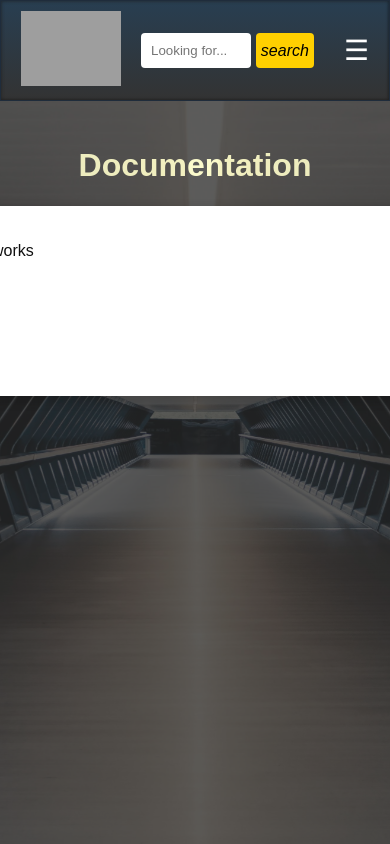
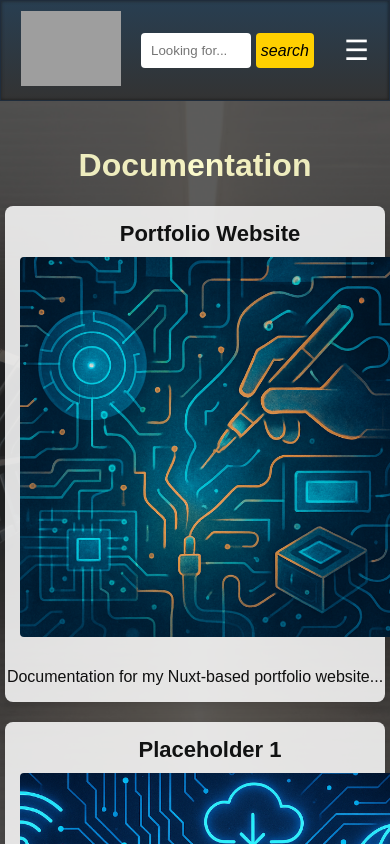
Before and after one commit to RJNed/Portfolio, a Nuxt app: page /Documentation in a window 390 px wide. Shown: the top 844 px of the page. Built offline with nearby package versions, Linux system fonts and the light colour scheme; grey boxes are pictures that could not be loaded.

Commit message:
Updated filtering and documentation handling

```diff
--- a/components/docCard.vue
+++ /dev/null
@@ -1,68 +0,0 @@
-<template>
-    <div class="cardContainer">
-      <div class = "imageSection">
-        <h3 class="projectName">{{ name }}</h3>
-        <img :src="image" :alt="name" class="projectPreview" />
-        <!-- <img src="C:\Users\Ryan\Desktop\Porfolio\src\DemoVendors\Shop2.jpg" :alt="name" class="projectPreview" /> -->
-      </div>
-      <div class="descriptionSection">
-        <p class="projectDescription">{{ description }}</p>
-      </div>
-    </div>
-  </template>
-
-  <script setup>
-  defineProps({
-    image: String,
-    name: String,
-    description: String,
-  })
-  </script>
-
-<style scoped>
-.cardContainer{
-  position: relative;
-  z-index: 1;
-  display: flex;
-  border-radius: 8px;
-  justify-content: space-between;
-  background-color: white;
-  box-shadow: 0 4px 12px rgba(0, 0, 0, 0.2);
-  text-align: center;
-  width: 1000px;
-  height:150px;
-  margin: 20px;
-  padding: 20px;
-}
-
-.descriptionSection p{
-  color:rgb(16, 16, 16);
-  text-align: left;
-  width: 800px;
-  padding-left: 20px;
-}
-
-.imageSection h3{
-  font-size: 22px;
-  margin: 0px;
-  padding: 0px;
-}
-
-.projectPreview {
-  height: 125px;
-  width: 125px;
-  text-align: center;
-  align-self: center;
-  border-radius: 4px;
-}
-
-.imageSection{
-  display:flex;
-  flex-direction: column;
-  border-radius: 4px;
-  width: 150px;
-  height:100%;
-  color:rgb(17, 18, 18);
-}
-
-</style>
--- /dev/null
+++ b/components/documentCard.vue
@@ -0,0 +1,112 @@
+<template>
+    <NuxtLink :to="`/documents/${slug}`" class="cardContainer">
+      <div class="imageSection">
+        <h3 class="projectName">{{ name }}</h3>
+        <img :src="image" :alt="name" class="projectPreview" />
+      </div>
+      <div class="descriptionSection">
+        <p class="projectDescription">{{ description }}</p>
+      </div>
+    </NuxtLink>
+  </template>
+
+  <script setup>
+  defineProps({
+    image: {
+      type: String,
+      required: true
+    },
+    name: {
+      type: String,
+      required: true
+    },
+    description: {
+      type: String,
+      required: true
+    },
+    slug: {
+      type: String,
+      required: true
+    }
+  })
+  </script>
+
+  <style scoped>
+  .cardContainer {
+    position: relative;
+    z-index: 1;
+    display: flex;
+    align-items: center;
+    justify-content: flex-start;
+    text-decoration-line: none;
+    border-radius: 8px;
+    /* border: 2px solid rgb(250, 235, 215, 0.4); */
+    box-shadow: 0 4px 8px rgba(0, 0, 0, 0.1);
+    background: rgba(255, 255, 255, 0.85);
+    text-align: center;
+    width: 100%;
+    max-width: 1000px;
+    /* padding: 20px; */
+    margin-bottom: 20px;
+    /* flex-wrap: nowrap; prevent premature wrap */
+  }
+
+  .cardContainer:hover {
+    transform: translateY(-10px);
+    transition: all 0.5s ease;
+  }
+
+  .imageSection {
+    display: flex;
+    flex-direction: column;
+    align-items: center;
+    border-radius: 4px;
+    flex: 0 0 150px;
+    color: rgb(17, 18, 18);
+    padding: 15px
+  }
+
+  .descriptionSection {
+    flex: 1 1 0%;
+    min-width: 0;
+  }
+
+  .descriptionSection p {
+    color: rgb(16, 16, 16);
+    text-align: left;
+    padding-left: 20px;
+    width: 100%;
+  }
+
+  .imageSection h3 {
+    font-size: 22px;
+    margin: 0px 0px 10px;
+    padding: 0px;
+  }
+
+  .projectPreview {
+    width: 100%;
+    aspect-ratio: 1 / 1;
+    object-fit: cover;
+    border-radius: 4px;
+  }
+
+  /* Responsive Design */
+  @media (max-width: 768px) {
+    .cardContainer {
+      flex-direction: column;
+      align-items: flex-start;
+    }
+
+    .imageSection,
+    .descriptionSection {
+      width: 100%;
+      /* text-align: center; */
+    }
+
+    .descriptionSection p {
+      padding-left: 0;
+      text-align: center;
+    }
+  }
+  </style>
--- a/components/projectCard.vue
+++ b/components/projectCard.vue
@@ -1,5 +1,5 @@
 <template>
-  <NuxtLink :to="`/projects/${slug}`" class="cardContainer">
+  <NuxtLink :to="`/Projects/${slug}`" class="cardContainer">
     <div class="imageSection">
       <h3 class="projectName">{{ name }}</h3>
       <img :src="image" :alt="name" class="projectPreview" />
@@ -25,6 +25,10 @@ defineProps({
     required: true
   },
   slug: {
+    type: String,
+    required: true
+  },
+  type: {
     type: String,
     required: true
   }
--- /dev/null
+++ b/data/documentation.json
@@ -0,0 +1,44 @@
+[
+    {
+      "id": 1,
+      "name": "Portfolio Website",
+      "slug": "portfolio",
+      "description": "Documentation for my Nuxt-based portfolio website...",
+      "image": "/images/Maintenance.png"
+    },
+    {
+      "id": 2,
+      "name": "Placeholder 1",
+      "slug": "Placeholder 1",
+      "description": "This site is currently under construction. We’re actively working on updates—please check back soon!",
+      "image": "/images/Placeholder1.png"
+    },
+    {
+      "id": 3,
+      "name": "Placeholder 2",
+      "slug": "task-tracker-api",
+      "description": "This site is currently under construction. We’re actively working on updates—please check back soon!",
+      "image": "/images/Placeholder2.png"
+    },
+    {
+      "id": 4,
+      "name": "Placeholder 3",
+      "slug": "robobot-simulator",
+      "description": "This site is currently under construction. We’re actively working on updates—please check back soon!",
+      "image": "/images/Placeholder3.png"
+    },
+    {
+      "id": 5,
+      "name": "Placeholder 4",
+      "slug": "network-monitor-tool",
+      "description": "This site is currently under construction. We’re actively working on updates—please check back soon!",
+      "image": "/images/Placeholder4.png"
+    },
+    {
+      "id": 6,
+      "name": "Placeholder 5",
+      "slug": "lunar-phase-tracker",
+      "description": "This site is currently under construction. We’re actively working on updates—please check back soon!",
+      "image": "/images/Placeholder5.png"
+    }
+  ]
--- a/data/projects.json
+++ b/data/projects.json
@@ -4,41 +4,47 @@
     "name": "Portfolio Website",
     "slug": "portfolio",
     "description": "A Nuxt-based portfolio...",
-    "image": "/images/Maintenance.png"
+    "image": "/images/Maintenance.png",
+    "type": "Software"
   },
   {
     "id": 2,
     "name": "Placeholder 1",
     "slug": "Placeholder 1",
     "description": "This site is currently under construction. We’re actively working on updates—please check back soon!",
-    "image": "/images/Placeholder1.png"
+    "image": "/images/Placeholder1.png",
+    "type": "Design"
   },
   {
     "id": 3,
     "name": "Placeholder 2",
     "slug": "task-tracker-api",
     "description": "This site is currently under construction. We’re actively working on updates—please check back soon!",
-    "image": "/images/Placeholder2.png"
+    "image": "/images/Placeholder2.png",
+    "type": "Software"
   },
   {
     "id": 4,
     "name": "Placeholder 3",
     "slug": "robobot-simulator",
     "description": "This site is currently under construction. We’re actively working on updates—please check back soon!",
-    "image": "/images/Placeholder3.png"
+    "image": "/images/Placeholder3.png",
+    "type": "Design"
   },
   {
     "id": 5,
     "name": "Placeholder 4",
     "slug": "network-monitor-tool",
     "description": "This site is currently under construction. We’re actively working on updates—please check back soon!",
-    "image": "/images/Placeholder4.png"
+    "image": "/images/Placeholder4.png",
+    "type": "Software"
   },
   {
     "id": 6,
     "name": "Placeholder 5",
     "slug": "lunar-phase-tracker",
     "description": "This site is currently under construction. We’re actively working on updates—please check back soon!",
-    "image": "/images/Placeholder5.png"
+    "image": "/images/Placeholder5.png",
+    "type": "Design"
   }
 ]
--- a/pages/Documentation.vue
+++ b/pages/Documentation.vue
@@ -3,20 +3,23 @@
         <div class="doc-layout">
             <div class="details">
               <h1>Documentation</h1>
-              <a class="projectLink" href="/testPage">
-                <docCard
-                image = ""
-                name = "Project Test"
-                description = "Testing if this works"/>
-              </a>
-            </div>
-
+              <div v-for="project in project_docs" :key="project.id">
+              <documentCard
+                :image="project.image"
+                :name="project.name"
+                :description="project.description"
+                :slug="project.slug"
+              />
+              </div>
+          </div>
         </div>
     </div>
 </template>
 
 <script setup>
-import docCard from "~/components/docCard.vue"
+import documentCard from "~/components/documentCard.vue"
+import project_docs from '~/data/documentation.json' // JSON file import
+
 
 useHead({
   title: 'Project Documentation | Ryan Nedbalek',
@@ -42,7 +45,7 @@ h1{
 .doc-background {
   display: flex;
   justify-content: center;
-  height: 100vh;
+  height: 100%;
   width: 100%;
   position: relative;
   background-color: #282828;
--- a/pages/Projects.vue
+++ b/pages/Projects.vue
@@ -3,12 +3,24 @@
     <div class="project-overlay">
       <div class="details">
         <h1>Projects</h1>
-          <div v-for="project in projects" :key="project.id">
+
+        <!-- Filter Dropdown -->
+        <div class="filter-wrapper">
+          <label for="type-filter">Filter by Type:</label>
+          <select id="type-filter" v-model="selectedType">
+            <option value="All">All</option>
+            <option v-for="type in uniqueTypes" :key="type" :value="type">{{ type }}</option>
+          </select>
+        </div>
+
+        <!-- Filtered Project Cards -->
+        <div v-for="project in filteredProjects" :key="project.id">
           <projectCard
             :image="project.image"
             :name="project.name"
             :description="project.description"
             :slug="project.slug"
+            :type="project.type"
           />
         </div>
       </div>
@@ -17,8 +29,28 @@
 </template>
 
 <script setup>
+import { ref, computed } from 'vue'
+import {useRoute} from 'vue-router'
 import projectCard from '~/components/projectCard.vue'
-import projects from '~/data/projects.json' // JSON file import
+import allProjects from '~/data/projects.json'
+
+const route = useRoute()
+const selectedType = ref(route.query.type || 'All')
+
+// Extract all types from the projects
+const allTypes = allProjects.map(project => project.type)
+
+// Filter out empty or falsy values
+const validTypes = allTypes.filter(type => type)
+
+// Remove duplicates by converting to a Set, then back to an array
+const uniqueTypes = Array.from(new Set(validTypes))
+
+// Filter the projects based on the selected type
+const filteredProjects = computed(() => {
+  if (selectedType.value === 'All') return allProjects
+  return allProjects.filter(project => project.type === selectedType.value)
+})
 
 useHead({
   title: 'Projects | Ryan Nedbalek',
@@ -35,6 +67,7 @@ useHead({
   ]
 })
 </script>
+
 
 
 <style scoped>
@@ -84,4 +117,30 @@ useHead({
   color:#fcfcc0;
 }
 
+.filter-wrapper{
+  margin: 20px;
+}
+
+#type-filter {
+  padding: 6px 20px;
+  border-radius: 6px;
+  background-color: #b9c5cf;
+  color: #000000;
+  border: 2px solid #444;
+  appearance: none; /* Removes default OS styles */
+  cursor: pointer;
+  margin-left: 10px;
+  transition: background-color 0.3s ease, border-color 0.3s ease;
+}
+
+#type-filter:hover {
+  border-color: #888;
+  background-color: #cadff2;
+}
+
+#type-filter:focus {
+  outline: none;
+  border-color: #fcfcc0;
+  box-shadow: 0 0 0 2px rgba(252, 252, 192, 0.4);
+}
 </style>
--- /dev/null
+++ b/pages/documents/[slug].vue
@@ -0,0 +1,76 @@
+<template>
+  <div class="background">
+    <div class="document-details" v-if="project">
+      <h1>{{ project.name }}</h1>
+
+      <img :src="project.image" :alt="project.name" />
+      <p>{{ project.description }}</p>
+      <!-- Add more project info here if needed -->
+    </div>
+  </div>
+  </template>
+
+  <script setup>
+  import { useRoute, useError } from 'nuxt/app'
+  import project_docs from '~/data/documentation.json'
+
+  const route = useRoute()
+  const error = useError()
+
+  const slug = route.params.slug
+  const project = project_docs.find(p => p.slug === slug)
+
+  if (!project) {
+    error({ statusCode: 404, message: 'Project not found' })
+  } else {
+    useHead({
+      title: `${project.name} | Ryan Nedbalek`,
+      meta: [
+        { name: 'description', content: project.description },
+        { property: 'og:title', content: project.name },
+        { property: 'og:description', content: project.description },
+        { property: 'og:image', content: project.image }
+      ]
+    })
+  }
+  </script>
+
+  <style scoped>
+.background {
+  display: flex;
+  justify-content: center;
+  height: 100%;
+  width: 100%;
+  position: relative;
+  background-color: #282828;
+  overflow: hidden;
+}
+
+.background::before {
+  content: "";
+  position: absolute;
+  top: 0; left: 0; right: 0; bottom: 0;
+  background-image: url('/images/pexels.jpg');
+  background-size: cover;
+  background-position: center;
+  opacity: 0.25;
+  background-attachment: fixed;
+  z-index: 0;
+}
+
+  .document-details {
+    color: white;
+    padding: 2rem;
+    max-width: 800px;
+    margin: auto;
+    text-align: center;
+    z-index: 1;
+  }
+
+  .document-details img {
+    max-width: 100%;
+    height: auto;
+    margin-top: 1rem;
+    border-radius: 10px;
+  }
+  </style>
--- a/pages/index.vue
+++ b/pages/index.vue
@@ -28,12 +28,12 @@
           <div class="project-card">
             <h3>Software Projects</h3>
             <p>View Software, Scripts, and CAD Projects</p>
-            <a href="/Projects">View Projects</a>
+            <a href="/Projects?type=Software">View Projects</a>
           </div>
           <div class="project-card">
             <h3>Lab Projects</h3>
             <p>View 3D Printing, Electronics, and Robotics Projects</p>
-            <a href="/Projects">View Projects</a>
+            <a href="/Projects?type=Design">View Projects</a>
           </div>
           <div class="project-card">
             <h3>Documentation</h3>
```
Lines whose indentation alone changed are shown as unchanged.
